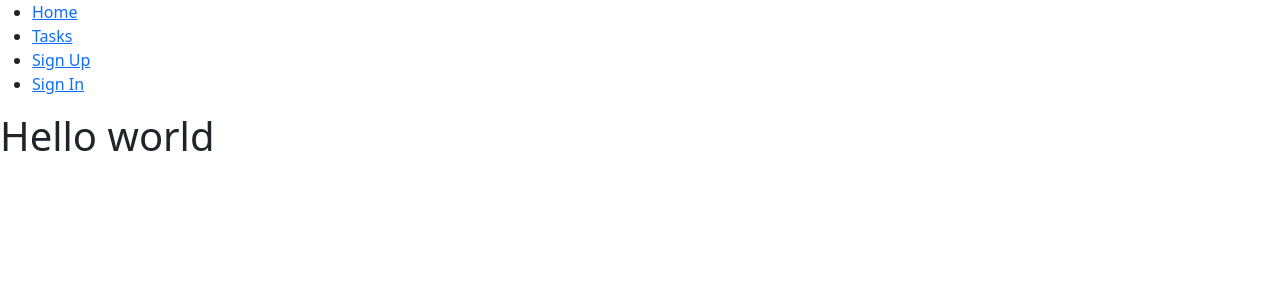
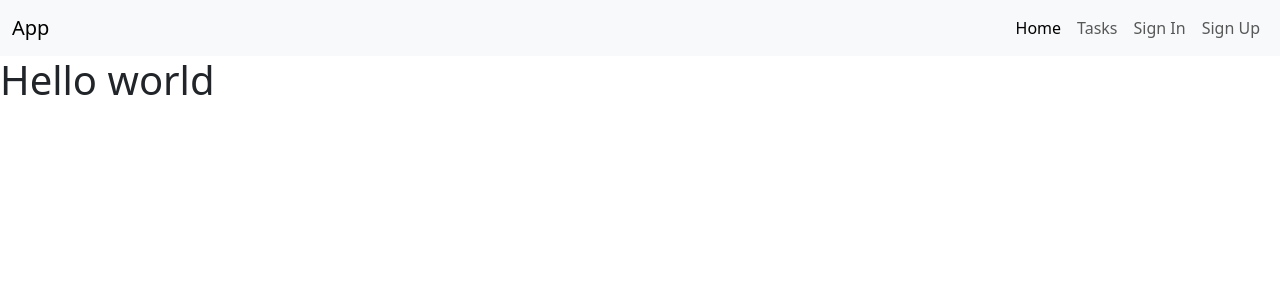
Before and after one commit to santimontironi/CRUD-Django, a Django app: page / in a window 1280 px wide. Shown: the top 300 px of the page. Run offline with Django 5.2, Linux system fonts and the light colour scheme.

Commit message:
Nav de bootstrap agregado

```diff
--- a/tasks/templates/base.html
+++ b/tasks/templates/base.html
@@ -8,17 +8,35 @@
 </head>
 <body>
 
-    <nav>
-        <ul>
-            <li><a href="/">Home</a></li>
-            <li><a href="/tasks">Tasks</a></li>
-            {%if user.is_authenticated%}
-                <li><a href="/logout">Log out</a></li>
-            {%else%}
-                <li><a href="/signup">Sign Up</a></li>
-                <li><a href="/signIn">Sign In</a></li>
-            {%endif%}
-        </ul>
+    <nav class="navbar navbar-expand-lg bg-body-tertiary">
+        <div class="container-fluid">
+          <a class="navbar-brand" href="/">App</a>
+          <button class="navbar-toggler" type="button" data-bs-toggle="collapse" data-bs-target="#navbarNav" aria-controls="navbarNav" aria-expanded="false" aria-label="Toggle navigation">
+            <span class="navbar-toggler-icon"></span>
+          </button>
+          <div class="collapse navbar-collapse" id="navbarNav">
+            <ul class="navbar-nav ms-auto">
+              <li class="nav-item">
+                <a class="nav-link active" aria-current="page" href="/">Home</a>
+              </li>
+              <li class="nav-item">
+                <a class="nav-link" href="/tasks">Tasks</a>
+              </li>
+              {%if user.is_authenticated%}
+                <li class="nav-item">
+                    <li><a class="nav-link" href="/logout">Log out</a></li>
+                </li>
+                {%else%}
+                <li class="nav-item">
+                    <li><a class="nav-link" href="/signIn">Sign In</a></li>
+                </li>
+                <li class="nav-item">
+                    <li><a class="nav-link" href="/signup">Sign Up</a></li>
+                </li>
+              {%endif%}
+            </ul>
+          </div>
+        </div>
     </nav>
 
     {%block content%}
--- a/tasks/views.py
+++ b/tasks/views.py
@@ -44,7 +44,7 @@ def signIn(request):
             'form':AuthenticationForm
         })
     else:
-        user = authenticate(request,username=request.POST['username'],password=request.POST['password'])
+        user = authenticate(request,username=request.POST['username'],password=request.POST['password']) #authenticate() busca en la base de datos si hay un usuario con el username y password proporcionados.
         if user is None:
             return render(request,'signIn.html',{
                 'form':AuthenticationForm,
```
